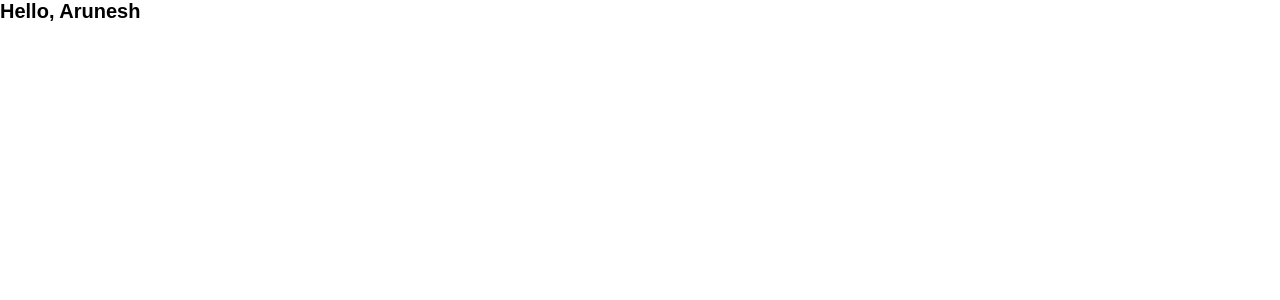
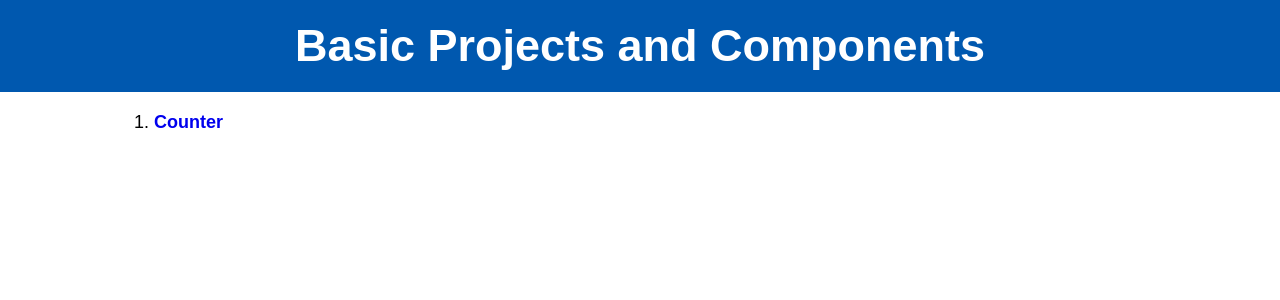
Before and after one commit to kingarunesh/React-Projects, a React (Create React App) app: page / in a window 1280 px wide. Shown: the top 300 px of the page. Built offline with nearby package versions, Linux system fonts and the light colour scheme.

Commit message:
2.1 : Counter

```diff
--- a/package.json
+++ b/package.json
@@ -8,6 +8,7 @@
     "@testing-library/user-event": "^13.5.0",
     "react": "^18.2.0",
     "react-dom": "^18.2.0",
+    "react-router-dom": "^6.17.0",
     "react-scripts": "5.0.1",
     "sass": "^1.69.3",
     "web-vitals": "^2.1.4"
--- a/src/App.js
+++ b/src/App.js
@@ -1,3 +1,21 @@
+import { BrowserRouter, Routes, Route } from "react-router-dom";
+
+import Home from "./components/layout/Home";
+import NoPage from "./components/pages/NoPage";
+import Counter from "./components/pages/Counter";
+
 export default function App() {
-    return <h1>Hello, Arunesh</h1>;
+    return (
+        <>
+            <BrowserRouter>
+                <Routes>
+                    <Route>
+                        <Route index element={<Home />} />
+                        <Route path="/counter" element={<Counter />} />
+                        <Route path="*" element={<NoPage />} />
+                    </Route>
+                </Routes>
+            </BrowserRouter>
+        </>
+    );
 }
--- /dev/null
+++ b/src/components/layout/Home.js
@@ -0,0 +1,23 @@
+import { Outlet, Link } from "react-router-dom";
+
+export default function Home() {
+    return (
+        <>
+            <header>
+                <h2>Basic Projects and Components</h2>
+            </header>
+
+            <nav>
+                <ol>
+                    <li>
+                        <Link to="/counter" target="_blank">
+                            Counter
+                        </Link>
+                    </li>
+                </ol>
+            </nav>
+
+            <Outlet />
+        </>
+    );
+}
--- /dev/null
+++ b/src/components/pages/Counter.js
@@ -0,0 +1,49 @@
+import { useState } from "react";
+
+export default function Counter() {
+    const [count, setCount] = useState(0);
+
+    const incrementHandler = function () {
+        setCount((c) => c + 1);
+    };
+
+    const decrementHandler = function () {
+        setCount((c) => c - 1);
+    };
+
+    const resetHandler = function () {
+        setCount(0);
+    };
+
+    return (
+        <>
+            <div className="counter__container">
+                <h2 className="counter__container--count">{count}</h2>
+
+                <div className="counter__container--btns">
+                    <div className="counter__container--btns-btn">
+                        <button onClick={decrementHandler} className="btn">
+                            -
+                        </button>
+                    </div>
+
+                    <div className="counter__container--btn-btn">
+                        <button onClick={incrementHandler} className="btn">
+                            +
+                        </button>
+                    </div>
+
+                    {count > 0 || count < 0 ? (
+                        <div className="counter__container--btn-btn">
+                            <button onClick={resetHandler} className="btn">
+                                Reset
+                            </button>
+                        </div>
+                    ) : (
+                        ""
+                    )}
+                </div>
+            </div>
+        </>
+    );
+}
--- /dev/null
+++ b/src/components/pages/NoPage.js
@@ -0,0 +1,3 @@
+export default function NoPage() {
+    return <h1>NoPage</h1>;
+}
--- a/src/index.scss
+++ b/src/index.scss
@@ -11,3 +11,65 @@ html {
 body {
     font-family: sans-serif;
 }
+
+//SECTION :     common style
+.btn {
+    padding: 0.4rem 1.4rem;
+    font-size: 3rem;
+    cursor: pointer;
+}
+
+//SECTION :     header
+header {
+    background-color: rgb(0, 88, 175);
+    color: #fff;
+    text-align: center;
+    padding: 2rem;
+    font-size: 3rem;
+}
+
+//SECTION :     nav
+nav {
+    width: 80%;
+    margin: auto;
+    margin-top: 2rem;
+
+    ol {
+        margin: 0;
+        padding: 0;
+
+        display: grid;
+        grid-template-columns: 1fr 1fr 1fr;
+        gap: 2rem;
+
+        li {
+            margin-left: 2.6rem;
+            font-size: 1.8rem;
+
+            a {
+                text-decoration: none;
+                font-weight: bold;
+            }
+        }
+    }
+}
+
+//SECTION :     counter
+.counter__container {
+    display: flex;
+    flex-direction: column;
+    align-items: center;
+    justify-content: center;
+    gap: 2rem;
+
+    margin-top: 5rem;
+
+    &--count {
+        font-size: 5rem;
+    }
+
+    &--btns {
+        display: flex;
+        gap: 2rem;
+    }
+}
```
Also changed, not shown: 1 other file (tests, documents, lock files or other folders).
